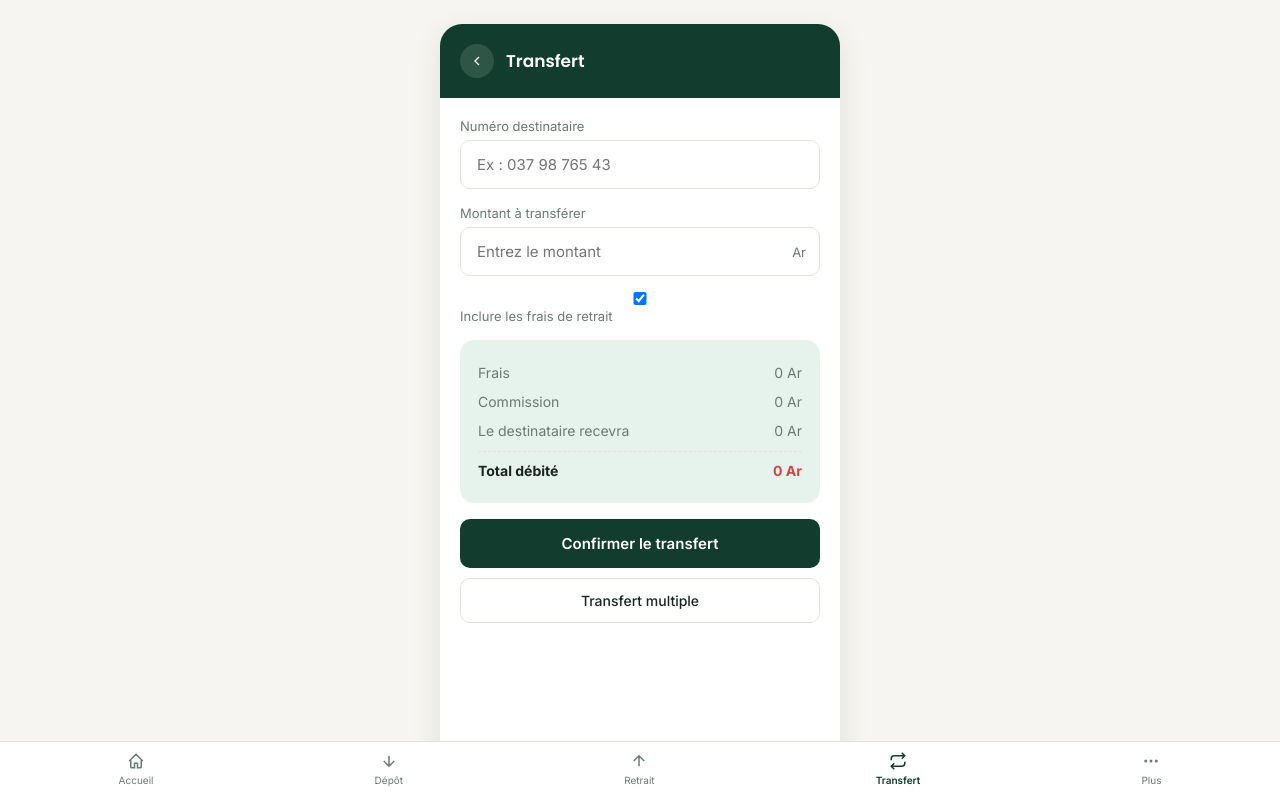
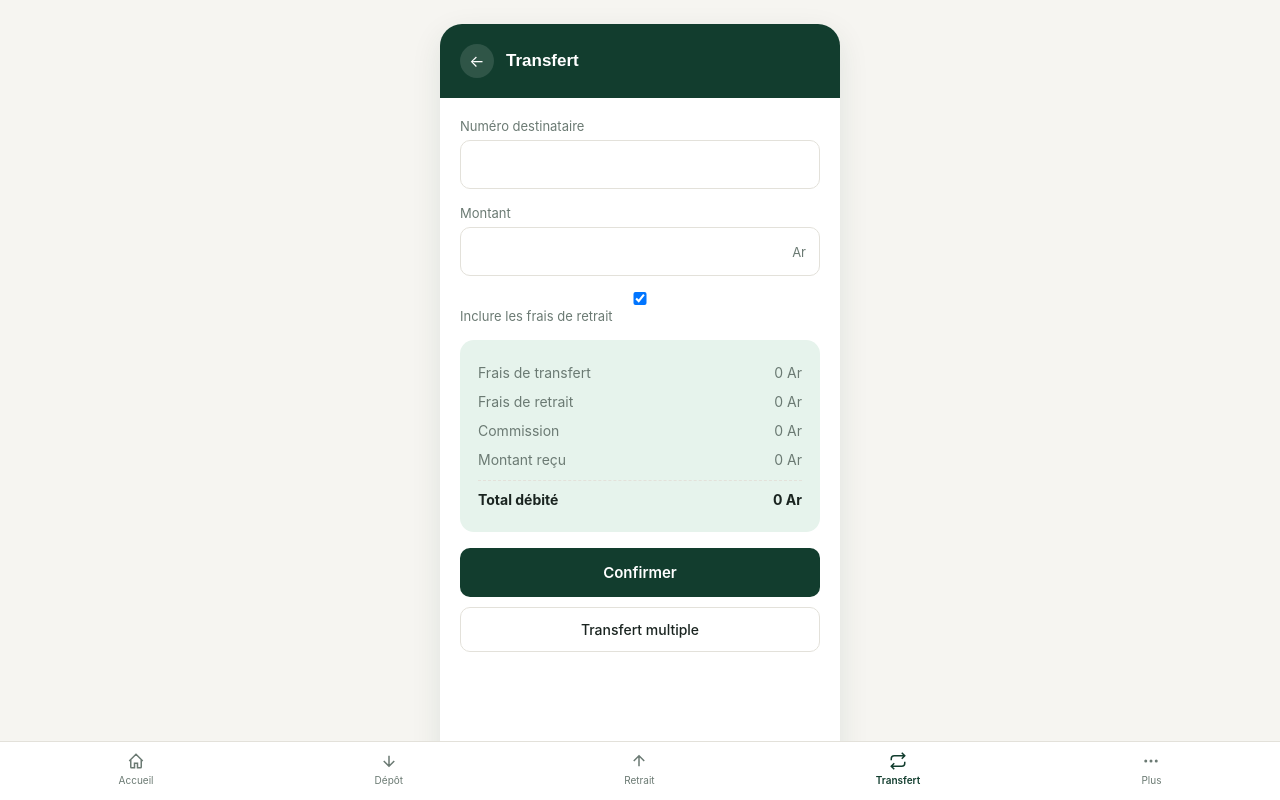
Before and after one commit to mickaellaandriamarondraibe-bit/ExamenFinal, a CodeIgniter 4 app: the page made by app/Views/transaction/transfert.php in a window 1280 px wide. Run offline with PHP 8.4 and a stand-in for CodeIgniter, Linux system fonts and the light colour scheme; the template is opened without the code that fills it, so the values that code supplies are empty; some libraries are stand-ins or nearby versions.

Commit message:
transhert

```diff
--- a/app/Views/transaction/transfert.php
+++ b/app/Views/transaction/transfert.php
@@ -3,13 +3,7 @@
 <head>
 <meta charset="UTF-8">
 <meta name="viewport" content="width=device-width, initial-scale=1.0">
-
 <title>Mobi Money — Transfert</title>
-
-<link rel="preconnect" href="https://fonts.googleapis.com">
-
-<link href="https://fonts.googleapis.com/css2?family=Poppins:wght@600;700&family=Inter:wght@400;500;600;700&display=swap" rel="stylesheet">
-
 <link rel="stylesheet" href="<?= base_url('css/style.css') ?>">
 </head>
 
@@ -18,178 +12,94 @@
 <div class="phone">
 
   <div class="app-header simple">
-
-    <a href="<?= site_url('accueil') ?>" class="back-btn">
-      <svg
-        width="16"
-        height="16"
-        viewBox="0 0 24 24"
-        fill="none"
-        stroke="currentColor"
-        stroke-width="2"
-      >
-        <polyline points="15 18 9 12 15 6"/>
-      </svg>
-    </a>
-
+    <a href="<?= site_url('accueil') ?>" class="back-btn">←</a>
     <h1>Transfert</h1>
-
   </div>
-
 
   <div class="app-content">
 
     <?php if (session()->getFlashdata('error')) : ?>
-
       <div class="alert alert-error">
         <?= esc(session()->getFlashdata('error')) ?>
       </div>
-
     <?php endif; ?>
-
-
-    <?php if (session()->getFlashdata('success')) : ?>
-
-      <div class="alert alert-success">
-        <?= esc(session()->getFlashdata('success')) ?>
-      </div>
-
-    <?php endif; ?>
-
 
     <form action="<?= site_url('transfert') ?>" method="post">
 
       <?= csrf_field() ?>
 
-
       <div class="field">
-
-        <label for="telephone">
-          Numéro destinataire
-        </label>
-
-        <div class="input-wrap">
-
+        <label for="telephone">Numéro destinataire</label>
         <input
           type="text"
           name="telephone"
           id="telephone"
-            placeholder="Ex : 037 98 765 43"
           value="<?= esc(old('telephone')) ?>"
           required
         >
-
       </div>
 
-      </div>
-
-
       <div class="field">
-
-        <label for="montant">
-          Montant à transférer
-        </label>
-
+        <label for="montant">Montant</label>
         <div class="input-wrap">
-
           <input
             type="number"
             name="montant"
             id="montant"
             min="1"
-            placeholder="Entrez le montant"
             value="<?= esc(old('montant')) ?>"
             required
           >
-
-          <span class="suffix">
-            Ar
-          </span>
-
+          <span class="suffix">Ar</span>
+        </div>
       </div>
 
-      </div>
-
-
       <div class="field">
-
-        <label for="prise_en_charge_commission">
-
+        <label for="inclure_frais_retrait">
           <input
             type="checkbox"
             name="inclure_frais_retrait"
             id="inclure_frais_retrait"
             value="1"
-            <?= old('prise_en_charge_commission') ? 'checked' : '' ?>
+            <?= old('inclure_frais_retrait') ? 'checked' : '' ?>
           >
-
           Inclure les frais de retrait
-
         </label>
-
-
       </div>
-
 
       <div class="card">
 
         <div class="detail-row">
-
-          <span>
-            Frais
-          </span>
-
-          <span id="frais">
-            0 Ar
-          </span>
-
+          <span>Frais de transfert</span>
+          <span id="frais">0 Ar</span>
         </div>
 
+        <div class="detail-row">
+          <span>Frais de retrait</span>
+          <span id="frais-retrait">0 Ar</span>
+        </div>
 
         <div class="detail-row">
-
-          <span>
-            Commission
-          </span>
-
-          <span id="commission">
-            0 Ar
-          </span>
-
+          <span>Commission</span>
+          <span id="commission">0 Ar</span>
         </div>
 
-
         <div class="detail-row">
-
-          <span>
-            Le destinataire recevra
-          </span>
-
-          <span id="recevra">
-            0 Ar
-          </span>
-
+          <span>Montant reçu</span>
+          <span id="recevra">0 Ar</span>
         </div>
 
-
         <div class="detail-row total">
-
-          <span>
-            Total débité
-          </span>
-
-          <span class="val" id="total">
-            0 Ar
-          </span>
-
+          <span>Total débité</span>
+          <span id="total">0 Ar</span>
         </div>
 
       </div>
 
+      <button type="submit" class="btn-primary">
+        Confirmer
+      </button>
 
-      <button type="submit" class="btn-primary">
-        Confirmer le transfert
-      </button>
       <a href="<?= site_url('transfert-multiple') ?>" class="btn-secondary">
         Transfert multiple
       </a>
@@ -198,161 +108,86 @@ id="inclure_frais_retrait"
 
   </div>
 
-
   <?= view('templates/bottom_nav', ['active' => 'transfert']) ?>
 
 </div>
 
+<script>
+const montant = document.getElementById('montant');
+const telephone = document.getElementById('telephone');
+const retrait = document.getElementById('inclure_frais_retrait');
 
-<script>
-
-const montantInput = document.getElementById('montant');
-
-const telephoneInput = document.getElementById('telephone');
-
-const priseEnChargeInput =
-    document.getElementById('prise_en_charge_commission');
-const fraisElement = document.getElementById('frais');
-
-const commissionElement = document.getElementById('commission');
-
-const recevraElement = document.getElementById('recevra');
-
-const totalElement = document.getElementById('total');
-
+const frais = document.getElementById('frais');
+const fraisRetrait = document.getElementById('frais-retrait');
+const commission = document.getElementById('commission');
+const recevra = document.getElementById('recevra');
+const total = document.getElementById('total');
 
 let timer;
 
-
-function formatAr(valeur)
-{
+function formatAr(valeur) {
   return Number(valeur || 0).toLocaleString('fr-FR') + ' Ar';
 }
 
-
-function remettreAZero()
-{
-  fraisElement.textContent = '0 Ar';
-
-  commissionElement.textContent = '0 Ar';
-
-  recevraElement.textContent = '0 Ar';
-
-  totalElement.textContent = '0 Ar';
+function reset() {
+  frais.textContent = '0 Ar';
+  fraisRetrait.textContent = '0 Ar';
+  commission.textContent = '0 Ar';
+  recevra.textContent = '0 Ar';
+  total.textContent = '0 Ar';
 }
 
-
-function calculerTransfert()
-{
+function calculer() {
   clearTimeout(timer);
 
-  const montant = Number(montantInput.value);
+  const valeur = Number(montant.value);
+  const numero = telephone.value.replace(/\D/g, '');
 
-  const telephone = telephoneInput.value.replace(/\D/g, '');
-
-  const priseEnChargeCommission =
-    priseEnChargeInput.checked ? 1 : 0;
-
-
-  if (montant <= 0 || telephone.length < 3)
-  {
-    remettreAZero();
-
+  if (valeur <= 0 || numero.length !== 10) {
+    reset();
     return;
   }
 
+  timer = setTimeout(async () => {
+    const data = new URLSearchParams();
 
-  timer = setTimeout(function () {
+    data.append('montant', valeur);
+    data.append('telephone', numero);
+    data.append('type_operation_id', 3);
+    data.append('inclure_frais_retrait', retrait.checked ? 1 : 0);
+    data.append('<?= csrf_token() ?>', '<?= csrf_hash() ?>');
 
-    const donnees = new URLSearchParams();
-
-    donnees.append('montant', montant);
-
-    donnees.append('telephone', telephone);
-    donnees.append('type_operation_id', 3);
-   donnees.append(
-    'inclure_frais_retrait',
-    inclureFraisRetraitInput.checked ? 1 : 0
-);
-
-    donnees.append(
-      '<?= csrf_token() ?>',
-      '<?= csrf_hash() ?>'
-    );
-
-
-    fetch('<?= site_url('calculer-frais') ?>', {
-
+    try {
+      const response = await fetch('<?= site_url('calculer-frais') ?>', {
         method: 'POST',
-
         headers: {
           'Content-Type': 'application/x-www-form-urlencoded'
         },
+        body: data.toString()
+      });
 
-      body: donnees.toString()
+      const result = await response.json();
 
-    })
-
-    .then(function (response) {
-
-      return response.json();
-
-    })
-
-    .then(function (data) {
-
-      if (data.error)
-      {
-        remettreAZero();
-
+      if (result.error) {
+        reset();
         return;
       }
 
+      frais.textContent = formatAr(result.frais);
+      fraisRetrait.textContent = formatAr(result.frais_retrait);
+      commission.textContent = formatAr(result.commission);
+      recevra.textContent = formatAr(result.montant_recu);
+      total.textContent = formatAr(result.total);
 
-      fraisElement.textContent =
-        formatAr(data.frais);
-
-
-      commissionElement.textContent =
-        formatAr(data.commission);
-
-
-      recevraElement.textContent =
-        formatAr(data.montant_recu);
-
-
-      totalElement.textContent =
-        formatAr(data.total);
-
-    })
-
-    .catch(function () {
-
-      remettreAZero();
-
-    });
-
+    } catch {
+      reset();
+    }
   }, 400);
 }
 
-
-montantInput.addEventListener(
-  'input',
-  calculerTransfert
-);
-
-
-telephoneInput.addEventListener(
-  'input',
-  calculerTransfert
-);
-
-
-inclureFraisRetraitInput.addEventListener(
-    'change',
-    planifierCalcul
-);
-
+montant.addEventListener('input', calculer);
+telephone.addEventListener('input', calculer);
+retrait.addEventListener('change', calculer);
 </script>
 
 </body>
```
Lines whose indentation alone changed are shown as unchanged.
